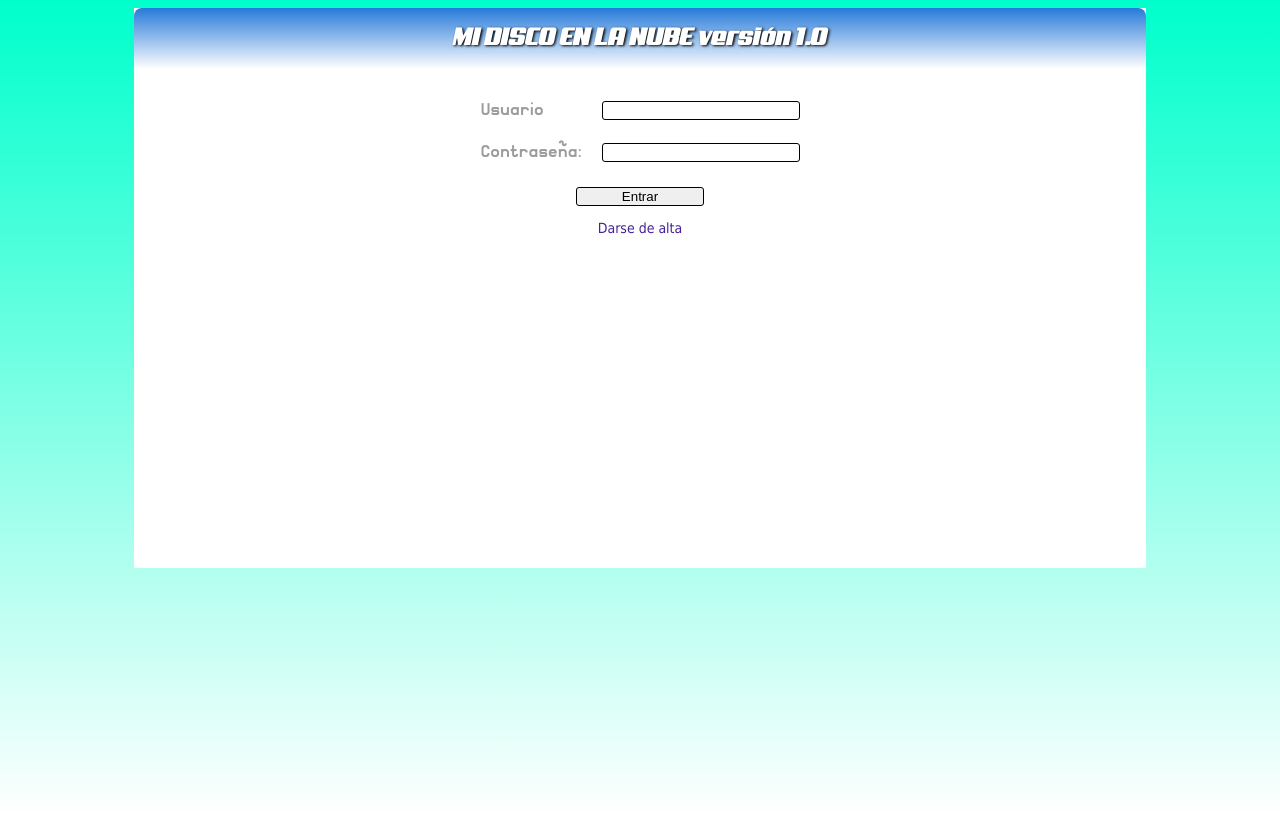
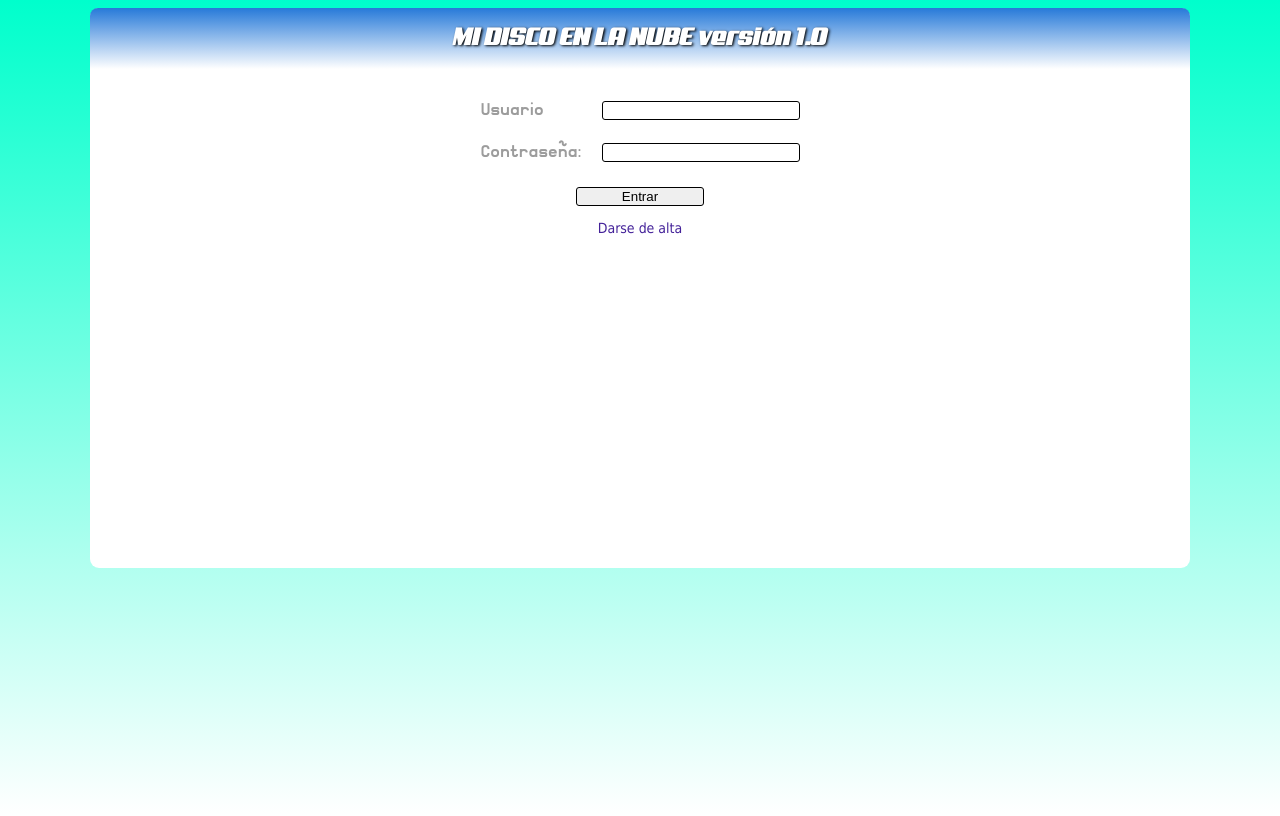
Before and after one commit to bryantoapanta/MiDiscoWebver2, a PHP site: page / in a window 1280 px wide. Run offline with PHP 8.4, Linux system fonts and the light colour scheme.

Commit message:
Update default.css

```diff
--- a/MiDiscoWeb/web/css/default.css
+++ b/MiDiscoWeb/web/css/default.css
@@ -24,9 +24,10 @@ body {
 
 #container {
     margin: 0 auto;
-    width: 90%;
+    width: 95%;
     background: #fff;
     border: solid 1px;
+    border-radius: 7px;
 }
 
 #header {
@@ -49,11 +50,9 @@ body {
 }
 
 #content {
-
     background: white;
     clear: left;
     padding: 20px;
-
 }
 
 #content h2 {
@@ -93,9 +92,12 @@ td {
 }
 
 #verusuarios td{
-	font-size: 0.25em;
+	font-size: 0.73em;
 }
 
+#verusuarios .ocultos{
+	display: none;
+}
 
 
 #footer {
@@ -205,6 +207,11 @@ td{
    font-size: 0.5em;
 }
 
+/*************************************************************************************************************************/
+/*************************************************************************************************************************/
+/******************************************R-U-P-T-U-R-A******************************************************************/
+/*************************************************************************************************************************/
+/*************************************************************************************************************************/
 
 @media (min-width: 760px) {
 
@@ -234,9 +241,10 @@ body {
 
 #container {
     margin: 0 auto;
-    width: 80%;
+    width: 87%;
     background: #fff;
     border: solid 1px;
+    border-radius: 9px;
 }
 
 #header {
@@ -348,6 +356,10 @@ input {
 	font-size: 1.2em;
 }
 
+#verusuarios .ocultos{
+	display: table-cell;
+}
+
 
 body {
     background: linear-gradient(#00FFCC, white);
```
